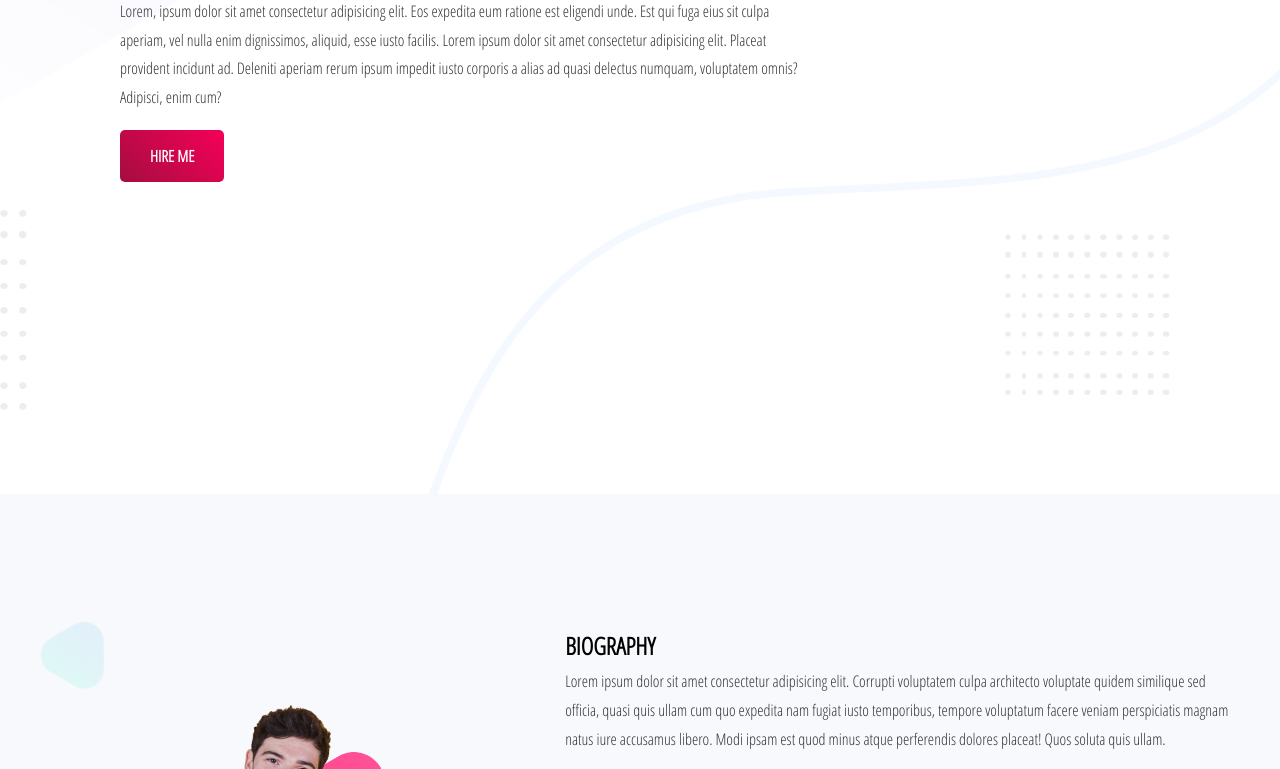
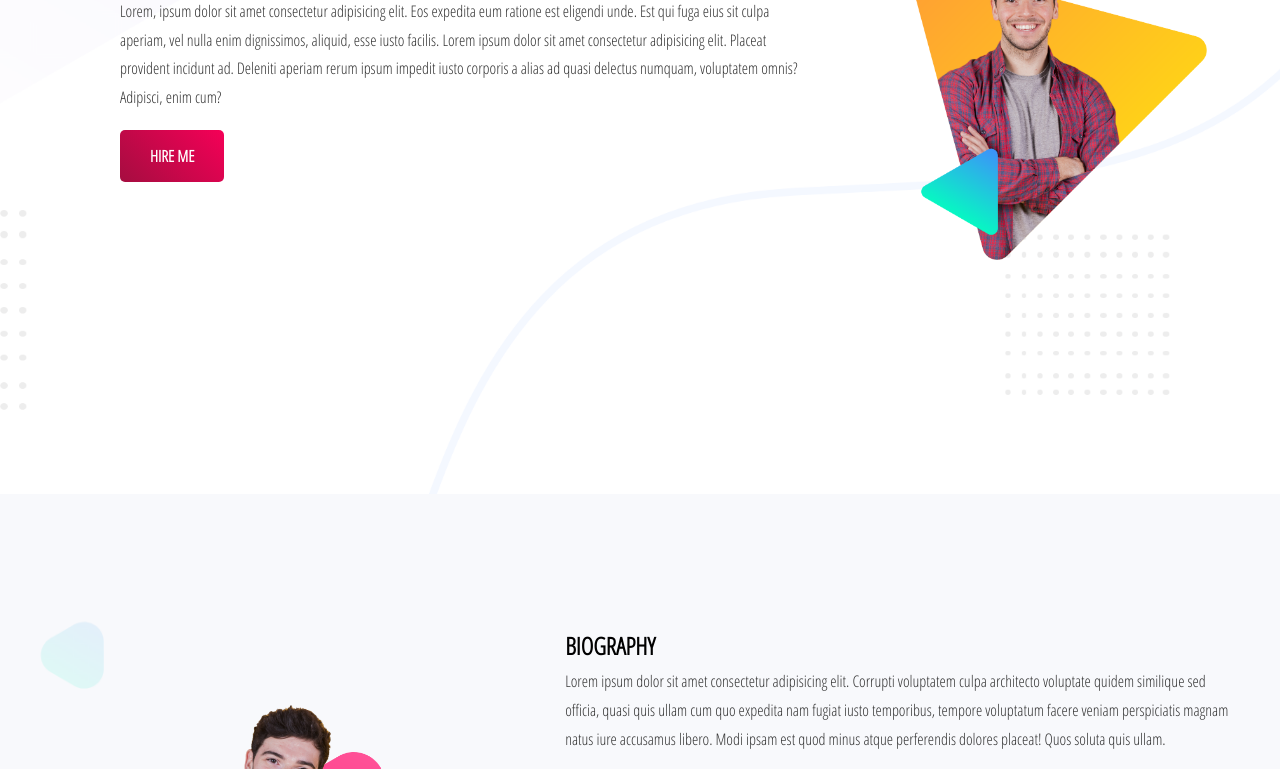
Before and after one commit to siam666-devil/my-first-portfolio, a plain HTML site: page index.html in a window 1280 px wide. Shown: the part 306-1075 px from the top of the page. Drawn offline with Linux system fonts and the light colour scheme; the site is published under a folder, as on GitHub Pages, so addresses that start at the root find nothing.

Commit message:
minor error fixed

```diff
--- a/index.html
+++ b/index.html
@@ -16,7 +16,7 @@
         <a href="https://www.facebook.com/abdullah.siam.4"  target="_blank" class="btn">HIRE ME</a>
       </div>
       <div class="image-box">
-        <img src="/images/peter.png" alt="">
+        <img src="./images/peter.png" alt="">
       </div>
     </div>
   </header>
```
